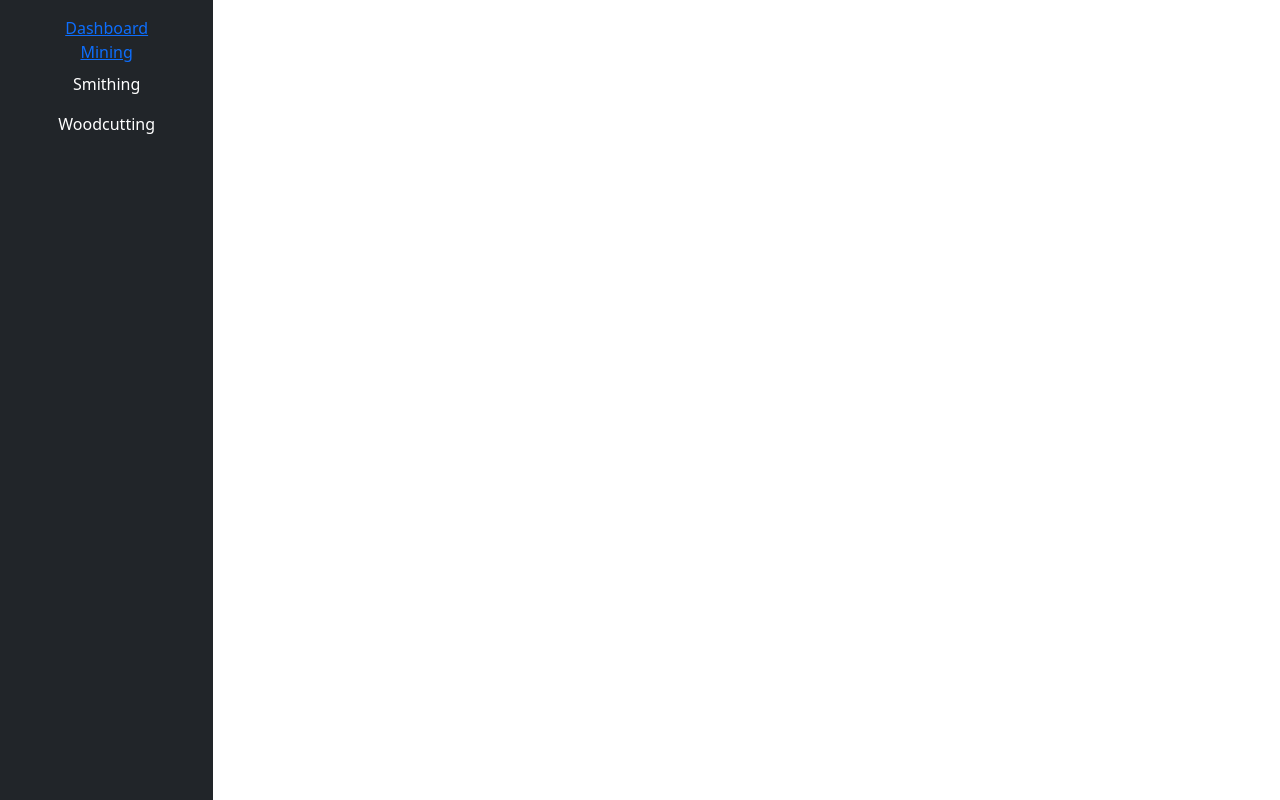
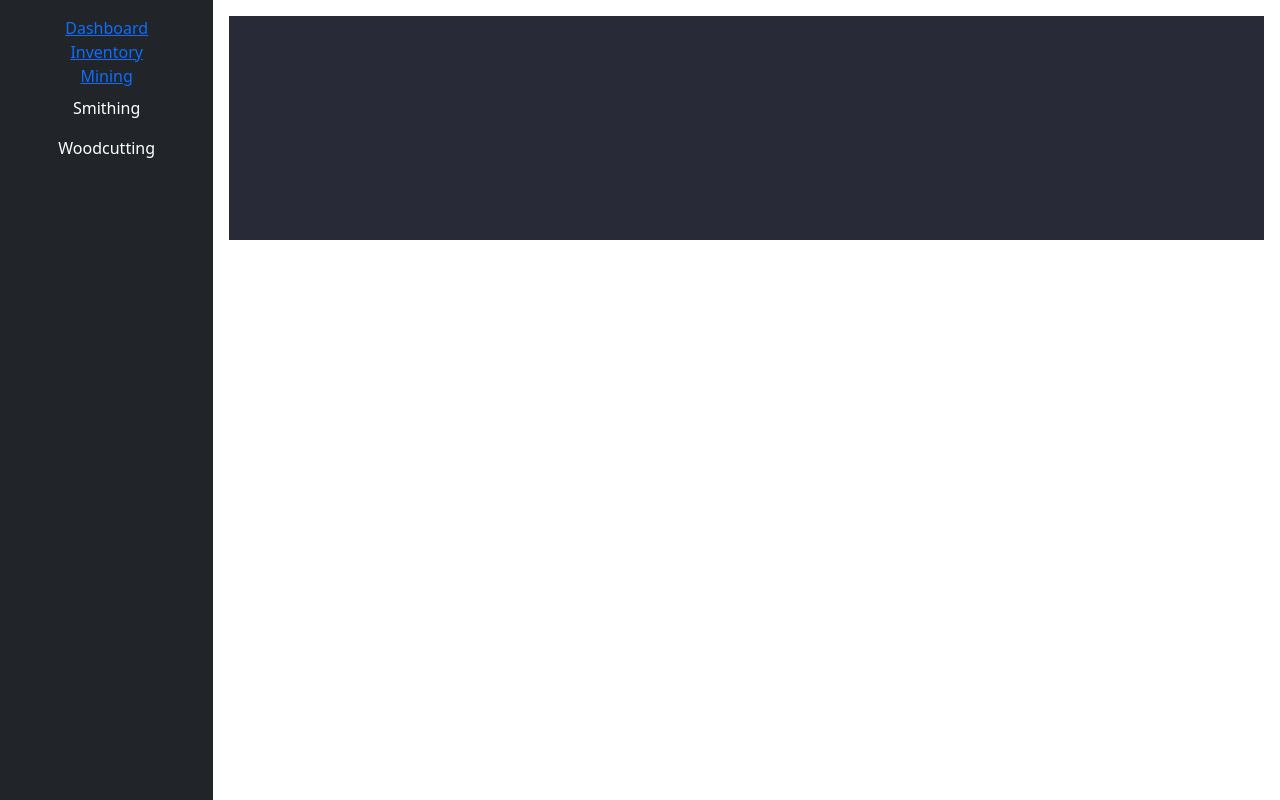
Before and after one commit to Bet-Happy/ReactFE, a React (Create React App) app: page /Inventory in a window 1280 px wide. Built offline with nearby package versions, Linux system fonts and the light colour scheme; no server answers.

Commit message:
inventory page plan added

```diff
--- a/src/App.js
+++ b/src/App.js
@@ -5,6 +5,7 @@ import VerticalNavs from './components/VerticalNavs';
 import { Routes, Route } from 'react-router-dom';
 import Mine from './views/MiningPage';
 import Home from './views/HomePage';
+import Inventory from './views/InventoryPage';
 
 class App extends React.Component {
   constructor(props) {
@@ -66,15 +67,16 @@ class App extends React.Component {
             <div className="col-lg-2 col-md-3 col-sm-4 flex-column py-3 px-auto text-white bg-dark">
               <VerticalNavs />
             </div>
-            <div className="col-lg-10 col-md-9 col-sm-8">
+            <div className="col-lg-10 col-md-9 col-sm-8 p-3" >
               <Routes>
                 <Route path="/" element={<Home />} />
                 <Route path="/Mine" element={<Mine activeOre={this.state.activeOre} value={this.state.value} xp={this.state.xp} startProgress={this.startProgress} endProgress={this.endProgress} activeMiningSkill={this.updateActiveMiningSkill} />} />
+                <Route path="/Inventory" element={<Inventory />} />
               </Routes>
             </div>
           </div>
         </div>
-      </div>
+      </div >
     );
   }
 }
--- a/src/components/VerticalNavs.js
+++ b/src/components/VerticalNavs.js
@@ -6,6 +6,9 @@ function VerticalNavs() {
         <ul className="nav nav-pills flex-column m-auto p-auto text-truncate">
             <Link to='/'>
                 <li className="nav-item">Dashboard</li>
+            </Link>
+            <Link to='/Inventory'>
+                <li className="nav-item">Inventory</li>
             </Link>
             <Link to='/Mine'>
                 <li className="nav-item"> Mining</li>
--- /dev/null
+++ b/src/views/InventoryPage.js
@@ -0,0 +1,20 @@
+import React from 'react';
+import './css/HomePage.css'
+
+class Inventory extends React.Component {
+    componentDidMount() {
+        //axio from here
+    }
+
+    render() {
+        return (
+            <div className='container-fluid p-0 m-0'>
+                <div className='inventory-container'>
+                    {/* item loop goes here */}
+                </div>
+            </div>
+        );
+    }
+}
+
+export default Inventory;
--- /dev/null
+++ b/src/views/css/HomePage.css
@@ -0,0 +1,8 @@
+.inventory-container {
+    display: grid;
+    grid-template-columns: repeat(12, 3.5vw);
+    grid-template-rows: repeat(5, 3.5vw);
+    grid-gap: 0px;
+    text-align: center;
+    background-color: #282a37;
+  }
```
